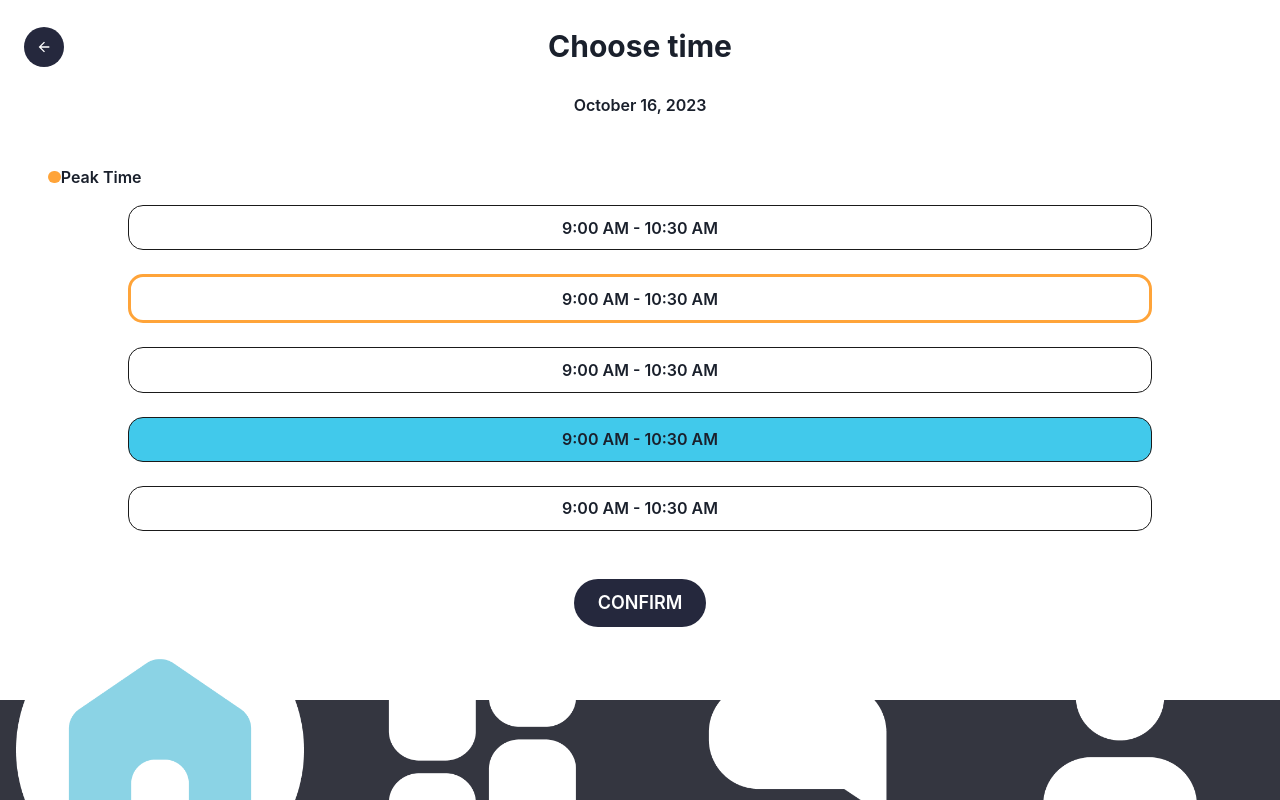
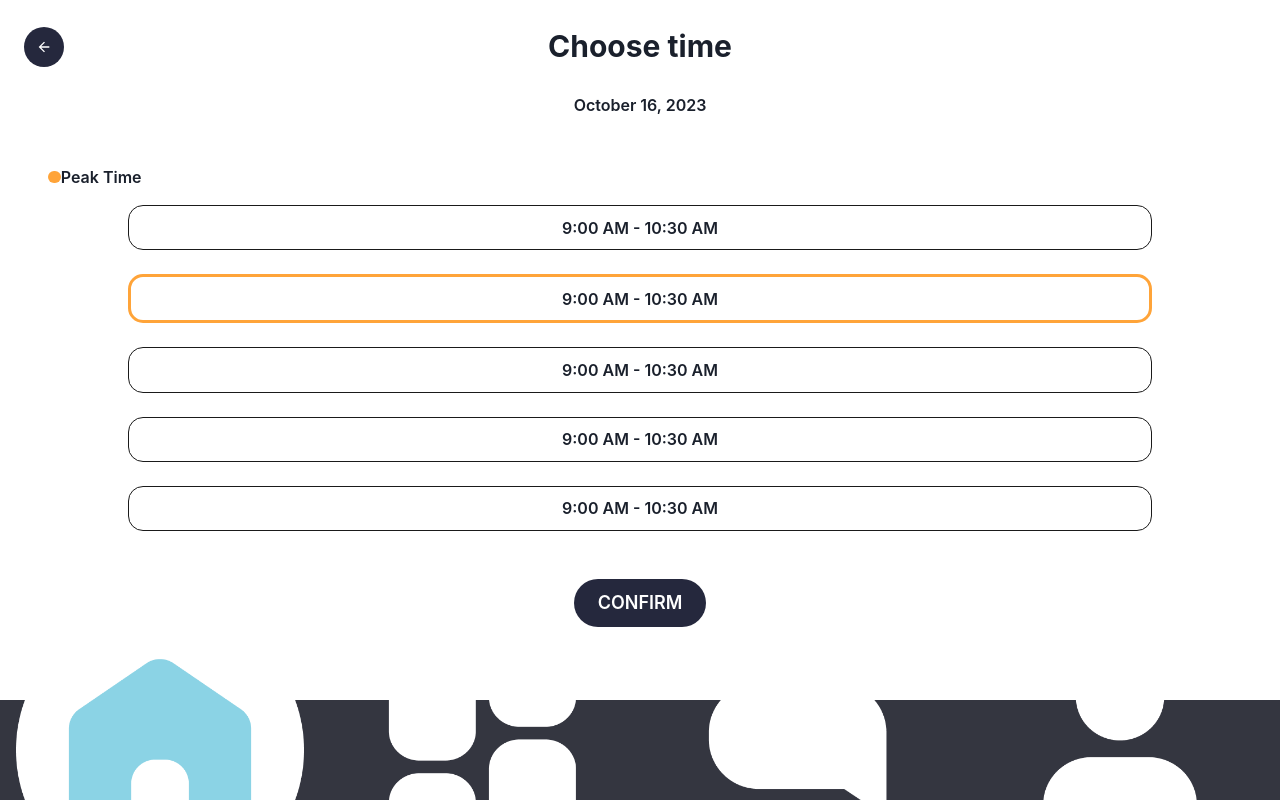
Before and after one commit to Little-housekeeper/LHS_app, a React (Vite) app: page /choosetime in a window 1280 px wide. Built offline with nearby package versions, Linux system fonts and the light colour scheme; a web font is replaced by a local one.

Commit message:
made chosen time interactive

```diff
--- a/src/components/AvailableTimes.tsx
+++ b/src/components/AvailableTimes.tsx
@@ -1,15 +1,18 @@
 import { Flex, Text } from "@chakra-ui/react";
 
 interface Props {
+  id?: number;
   time?: string;
   isChosen?: boolean;
   isPeak?: boolean;
+  onClickHandler?: () => void;
 }
 
-export default function AvailableTimes({ time, isChosen, isPeak }: Props) {
+export default function AvailableTimes({ id, time, isChosen, isPeak, onClickHandler }: Props) {
   return (
     <>
       <Flex
+        key={id}
         borderRadius={"15px"}
         border={"0.5px solid"}
         w={"80%"}
@@ -18,6 +21,7 @@ export default function AvailableTimes({ time, isChosen, isPeak }: Props) {
         borderColor={isPeak ? "#FFA439" : "#1A1A1A"}
         borderWidth={isPeak ? "3px" : "0.5px"}
         backgroundColor={isChosen ? "#41C9EB" : "#FFFFFF"}
+        onClick={onClickHandler}
       >
         <Text fontWeight={600}>{time}</Text>
       </Flex>
--- a/src/pages/ChooseTimePage.tsx
+++ b/src/pages/ChooseTimePage.tsx
@@ -1,4 +1,5 @@
 import { Flex, Button, Text } from "@chakra-ui/react";
+import { useState } from "react";
 import { ArrowBackIcon } from "@chakra-ui/icons";
 import { useNavigate } from "react-router";
 import NavBar from "../components/NavBar";
@@ -6,7 +7,14 @@ import AvailableTimes from "../components/AvailableTimes";
 import VersaButton from "../components/VersaButton";
 
 export default function ChooseTimePage() {
+  const [currentChosenTime, setCurrentChosenTime] = useState(-1);
+
+  const handleChosenTimeClick = (time: number) => {
+    setCurrentChosenTime(time);
+  };
+
   const navigate = useNavigate();
+
   // this current date will actually be coming from the choose date page
   const currentDate = new Date().toLocaleDateString("en-US", {
     year: "numeric",
@@ -15,18 +23,20 @@ export default function ChooseTimePage() {
   });
 
   const allAvailableTimes = [
-    { time: "9:00 AM - 10:30 AM", isChosen: false, isPeak: false },
-    { time: "9:00 AM - 10:30 AM", isChosen: false, isPeak: true },
-    { time: "9:00 AM - 10:30 AM", isChosen: false, isPeak: false },
-    { time: "9:00 AM - 10:30 AM", isChosen: true, isPeak: false },
-    { time: "9:00 AM - 10:30 AM", isChosen: false, isPeak: false },
+    { id: 0, time: "9:00 AM - 10:30 AM", isPeak: false },
+    { id: 1, time: "9:00 AM - 10:30 AM", isPeak: true },
+    { id: 2, time: "9:00 AM - 10:30 AM", isPeak: false },
+    { id: 3, time: "9:00 AM - 10:30 AM", isPeak: false },
+    { id: 4, time: "9:00 AM - 10:30 AM", isPeak: false },
   ].map((timeItem) => {
-    // console.log(timeItem.time)
+    const isChosen = currentChosenTime === timeItem.id;
     return (
       <AvailableTimes
+        id={timeItem.id}
         time={timeItem.time}
-        isChosen={timeItem.isChosen}
+        isChosen={isChosen}
         isPeak={timeItem.isPeak}
+        onClickHandler={() => handleChosenTimeClick(timeItem.id)}
       />
     );
   });
@@ -81,7 +91,11 @@ export default function ChooseTimePage() {
         {allAvailableTimes}
       </Flex>
       <Flex align={"center"} justify={"center"} mt={"3em"}>
-        <VersaButton text="CONFIRM" size="lg" onClickHandler={() => navigate("/confirmation")}/>
+        <VersaButton
+          text="CONFIRM"
+          size="lg"
+          onClickHandler={() => navigate("/confirmation")}
+        />
       </Flex>
       <NavBar />
     </Flex>
```
